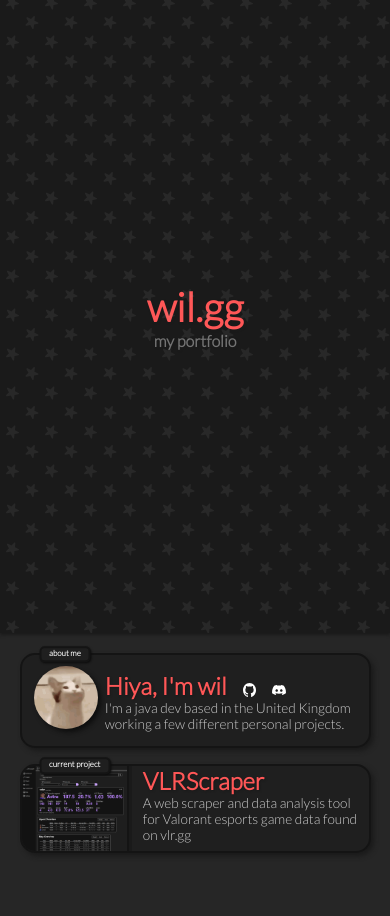
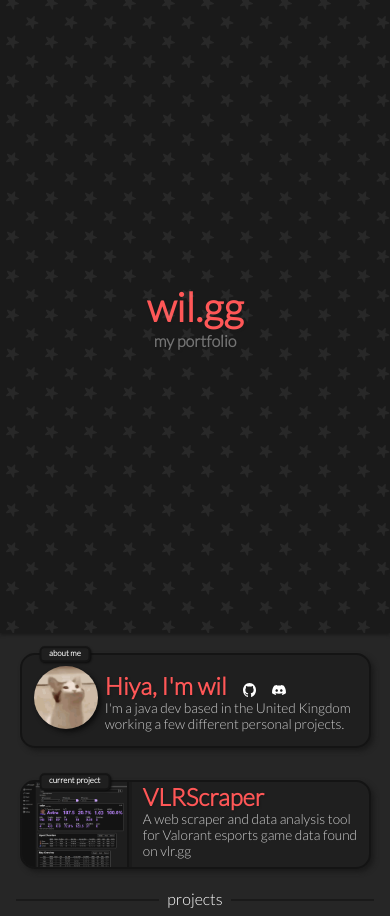
Before and after one commit to xWil/wil.gg, a React (Create React App) app: page / in a window 390 px wide. Before the commit the page ends 873 px from the top, so only its background shows below. Built offline with nearby package versions, Linux system fonts and the light colour scheme.

Commit message:
+ added divider line + mobile optimisations

```diff
--- a/src/home/home.css
+++ b/src/home/home.css
@@ -62,8 +62,9 @@
 .profile-container {
     display: flex;
     flex-wrap: wrap;
-    padding: min(3em, 5%);
+    padding: min(3rem, 5%);
     gap: 1rem;
+    row-gap: 2rem;
     align-items: stretch;
 }
 .card-container {
@@ -86,3 +87,23 @@
     box-shadow: 1px 1px 2px hsl(0, 0%, 5%);
     z-index: 1;
 }
+.divider {
+    display: flex;
+    align-items: center;
+    justify-content: center;
+    gap: 0.5rem;
+    margin: 0 0 0.5rem;
+    padding: 0 1rem;
+}
+.divider-line {
+    flex: 1;
+    padding-top: 0.25rem;
+    border-bottom: 2px hsl(0, 0%,  10%) solid;
+}
+.divider-text {
+    font-family: 'Lato', sans-serif;
+    color: hsl(0, 0%, 100%);
+    font-size: clamp(1rem, 2vw, 2rem);
+    font-weight: 500;
+    margin: 0;
+}
--- a/src/home/home.jsx
+++ b/src/home/home.jsx
@@ -24,6 +24,11 @@ function home() {
                     <CurrentProject/>
                 </div>
             </div>
+            <div className="divider">
+                <div className="divider-line"></div>
+                <h1 className="divider-text">projects</h1>
+                <div className="divider-line"></div>
+            </div>
         </div>
     )
 }
--- a/src/home/profile-card/profile-card.css
+++ b/src/home/profile-card/profile-card.css
@@ -41,6 +41,7 @@
 }
 .profile-links {
     flex: 0;
+    aspect-ratio: 1/1;
     display: flex;
     height: clamp(0.5rem, 3.5vw, 2rem);
     gap: 1rem;
--- /dev/null
+++ b/src/home/project-list/project-list.css
@@ -0,0 +1,3 @@
+.projects-container {
+    display: flex;
+}
```
Also changed, not shown: src/home/project-list/project-list.jsx (added, +11 -0 lines).
